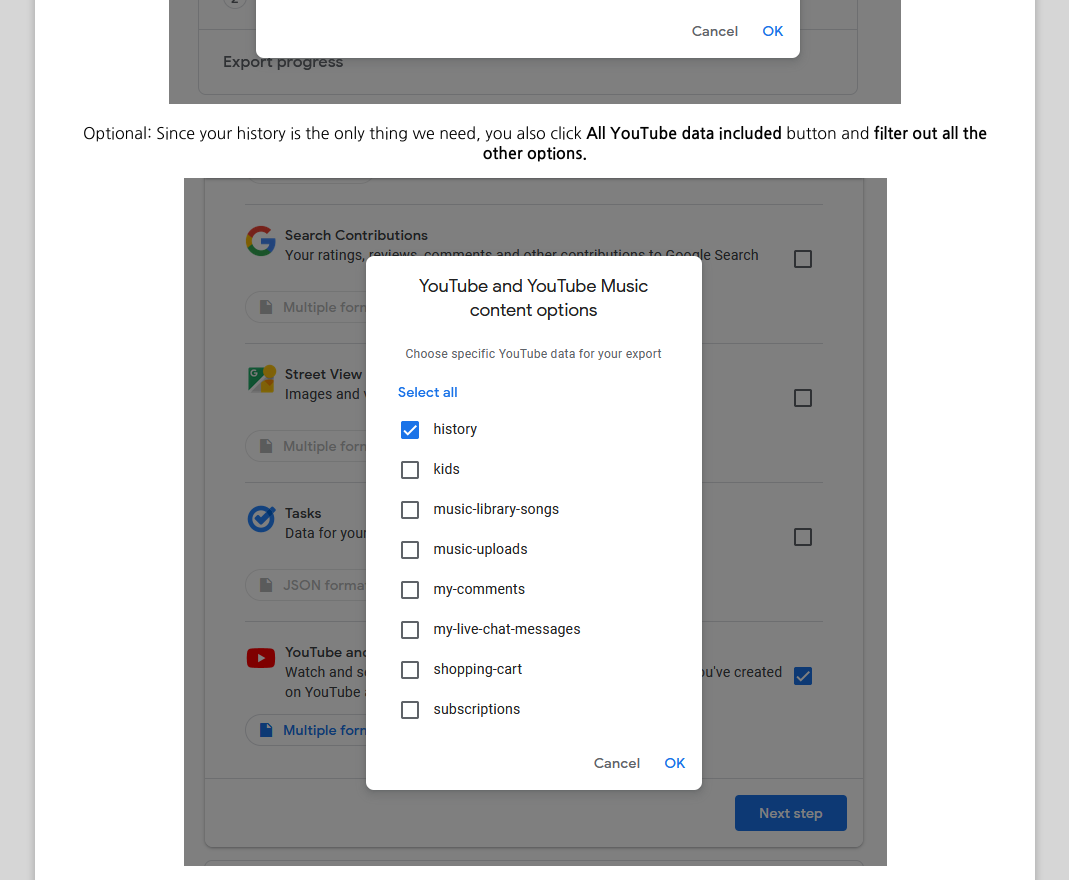
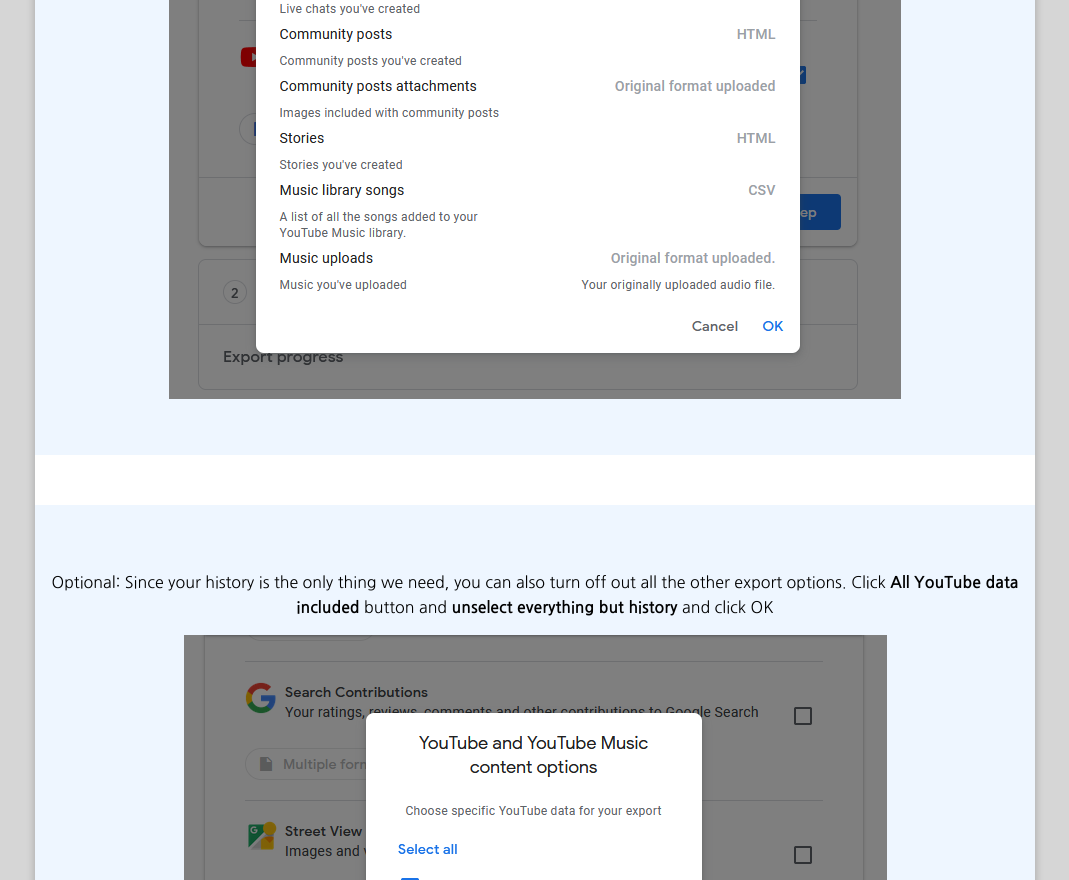
Before and after one commit to paalss/youtube-wrapped, a React (Create React App) app: page / in a window 1280 px wide. Shown: the part 1920-2800 px from the top of the page, without its empty margins (105-1174 px from the left). Built offline with nearby package versions, Linux system fonts and the light colour scheme.

Commit message:
improve UploadPage (aka guidepage)

```diff
--- a/src/App.css
+++ b/src/App.css
@@ -2,6 +2,7 @@
 
 html {
   font-size: 100%; /* 16px; */
+  line-height: 1.5em;
   font-family: "Nanum Gothic", sans-serif;
   /* font-family: -apple-system, BlinkMacSystemFont, 'Segoe UI', Roboto, Oxygen, Ubuntu, Cantarell, 'Open Sans', 'Helvetica Neue', sans-serif; */
 }
--- a/src/components/common/uploadPage/uploadPage.js
+++ b/src/components/common/uploadPage/uploadPage.js
@@ -29,6 +29,7 @@ const UploadPage = ({ onUpload }) => {
       </header>
       <Overlay>
         <h2>1. Request watch history</h2>
+        <div className={classes.box}>
           <p>
             Go to <a href="https://takeout.google.com/">takeout.google.com</a>
           </p>
@@ -40,17 +41,22 @@ const UploadPage = ({ onUpload }) => {
           <p>
             Click the <b>multiple formats</b> button.
           </p>
+        </div>
+        <div className={classes.box}>
           <p>
-          In the pop up, look for the select/dropdown menu with the pre-selected
-          value "HTML".
+            In the pop up, look for the select/dropdown menu with the
+            pre-selected value "HTML".
             <br />
             Switch this value to <b>JSON</b> and click <b>OK</b>.
           </p>
           <img src={fileformatDefaultImg} alt="file format settings" />
+        </div>
+        <div className={classes.box}>
           <p>
-          Optional: Since your history is the only thing we need, you also click{" "}
+            Optional: Since your history is the only thing we need, you can also
+            turn off out all the other export options. Click{" "}
             <b>All YouTube data included</b> button and{" "}
-          <b>filter out all the other options.</b>
+            <b>unselect everything but history</b> and click OK
           </p>
           <img
             src={contentImg}
@@ -63,25 +69,30 @@ const UploadPage = ({ onUpload }) => {
             In a few hours or days Google Takeout will send you a mail where you
             can download your files
           </p>
-
-        <img src={mailImg} alt="mail from google" />
+        </div>
         <h2>2. Download files</h2>
+        <div className={classes.box}>
           <p>
             Once you've got the mail from <b>Google Takeout</b>, you can click{" "}
             <b>Download your files</b>
           </p>
+          <img src={mailImg} alt="mail from google" />
+        </div>
+        <div className={classes.box}>
           <p>
             This will take you to a new page and start downloading a compressed
             folder.
           </p>
           <p>
-          <b>Extract/unzip</b> the compressed folder. It should reveal the
-          following files &amp; folders:
+            <b>Extract/unzip</b> the compressed folder named <b>Takeout</b>.
           </p>
           <GuideFolderStructure />
+        </div>
         <h2>3. Upload file to this site</h2>
+        <div className={classes.box}>
           <h2>Upload</h2>
           <UploadBtn onClick={onUpload}>Upload watch-history.json</UploadBtn>
+        </div>
       </Overlay>
     </div>
   );
--- a/src/components/common/uploadPage/uploadPage.module.css
+++ b/src/components/common/uploadPage/uploadPage.module.css
@@ -0,0 +1,9 @@
+.box {
+  margin: 50px 0;
+  padding: 50px 0;
+  /* border-radius: 30px; */
+  /* box-shadow: rgba(0, 0, 0, 0.4) 0px 30px 90px; */
+  background-color: rgb(238, 246, 255);
+  /* border: 2px solid #000; */
+  /* box-shadow: rgba(0, 0, 0, 0.2) 0px 25px 20px -20px; */
+}
```
Lines whose indentation alone changed are shown as unchanged.
